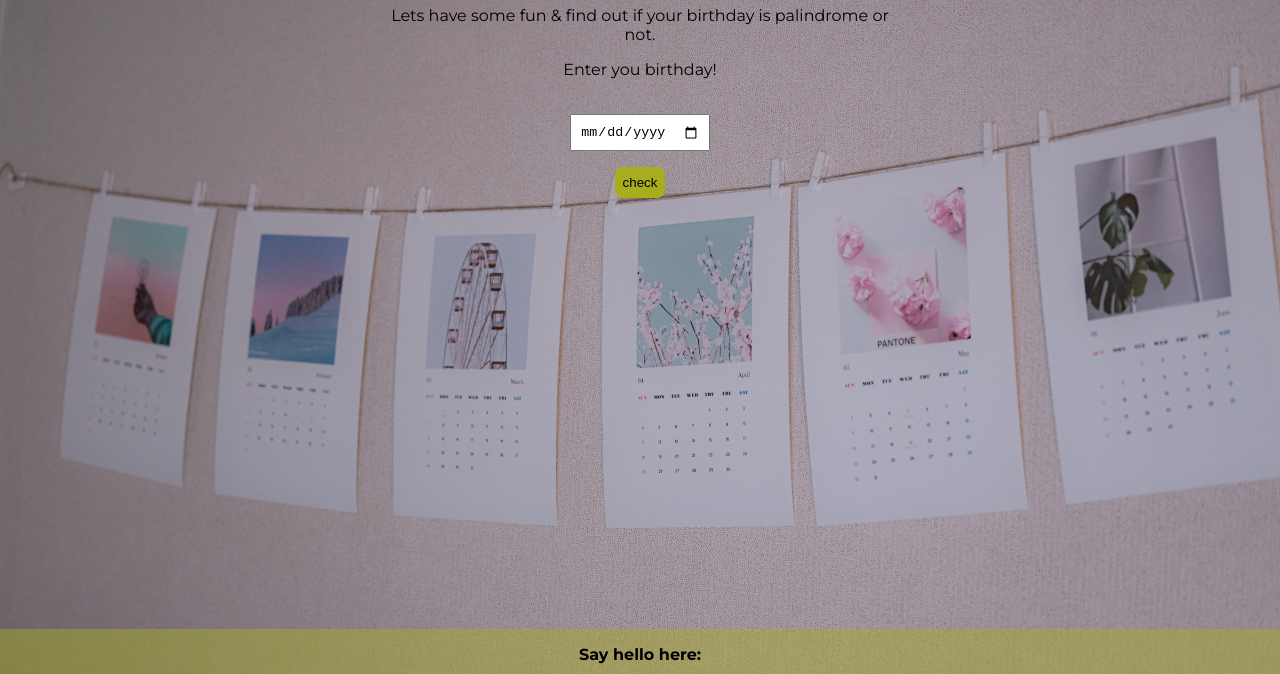
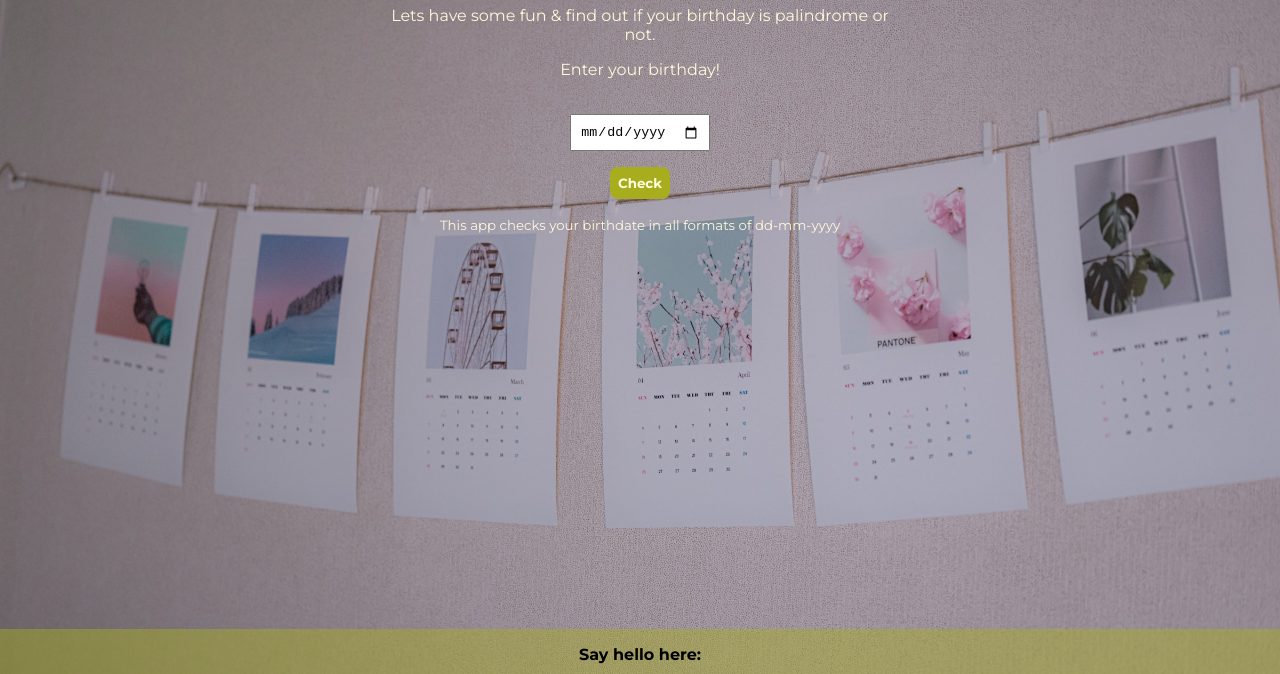
Before and after one commit to aishwarya-bm/palindrome-birthday, a plain HTML site: page index.html in a window 1280 px wide. Shown: the part 76-750 px from the top of the page. Drawn offline with Linux system fonts and the light colour scheme.

Commit message:
modified font colors

```diff
--- a/index.html
+++ b/index.html
@@ -15,12 +15,12 @@
             <div>
                 <h1>Palindrome Birthday!</h1>
                 <p>Lets have some fun & find out if your birthday is palindrome or not.</p>
-                <p>Enter you birthday!</p>
+                <p>Enter your birthday!</p>
                 <br>
                 <input type="date" id="birthday" required />
                 <br>
                 <button id="check">check</button><br>
-                <!-- <small>This app checks your birthdate in all formats of dd-mm-yyyy</small> -->
+                <small>This app checks your birthdate in all formats of dd-mm-yyyy</small>
                 <img src="/images/wait.gif" id="wait" />
                 <div id="output">
 
--- a/style.css
+++ b/style.css
@@ -14,7 +14,7 @@ body {
   max-width: 500px;
   margin: auto;
   text-align: center;
-  /* background-color: rgb(255 255 255 / 35%); */
+  color: cornsilk;
 }
 
 input {
@@ -27,6 +27,10 @@ button {
   background-color: rgb(168 173 30);
   border: none;
   border-radius: 0.5rem;
+  text-transform: capitalize;
+  font-family: inherit;
+  color: lightyellow;
+  font-weight: 700;
 }
 
 button:hover {
@@ -41,6 +45,7 @@ button:hover {
 
 .msg {
   font-weight: bold;
+  margin-top: 1rem;
 }
 
 .list-no-bullet {
```
